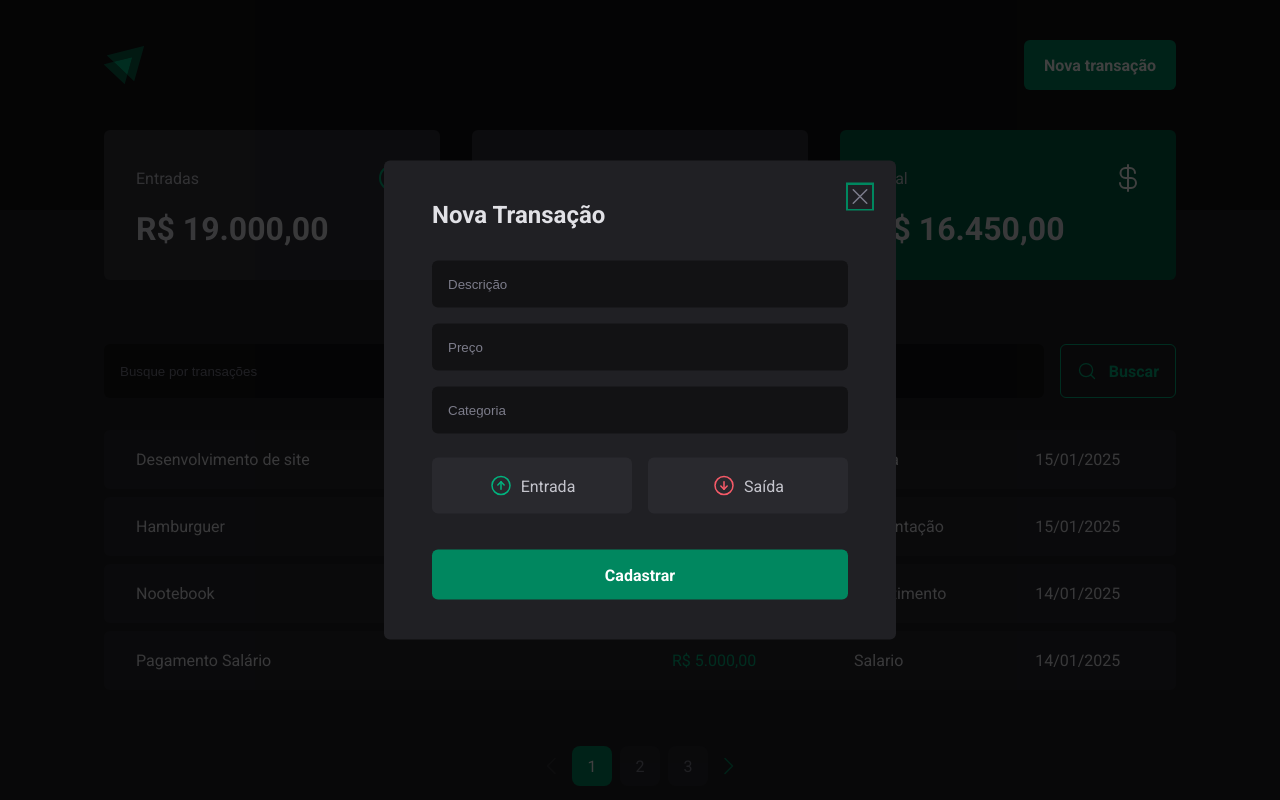
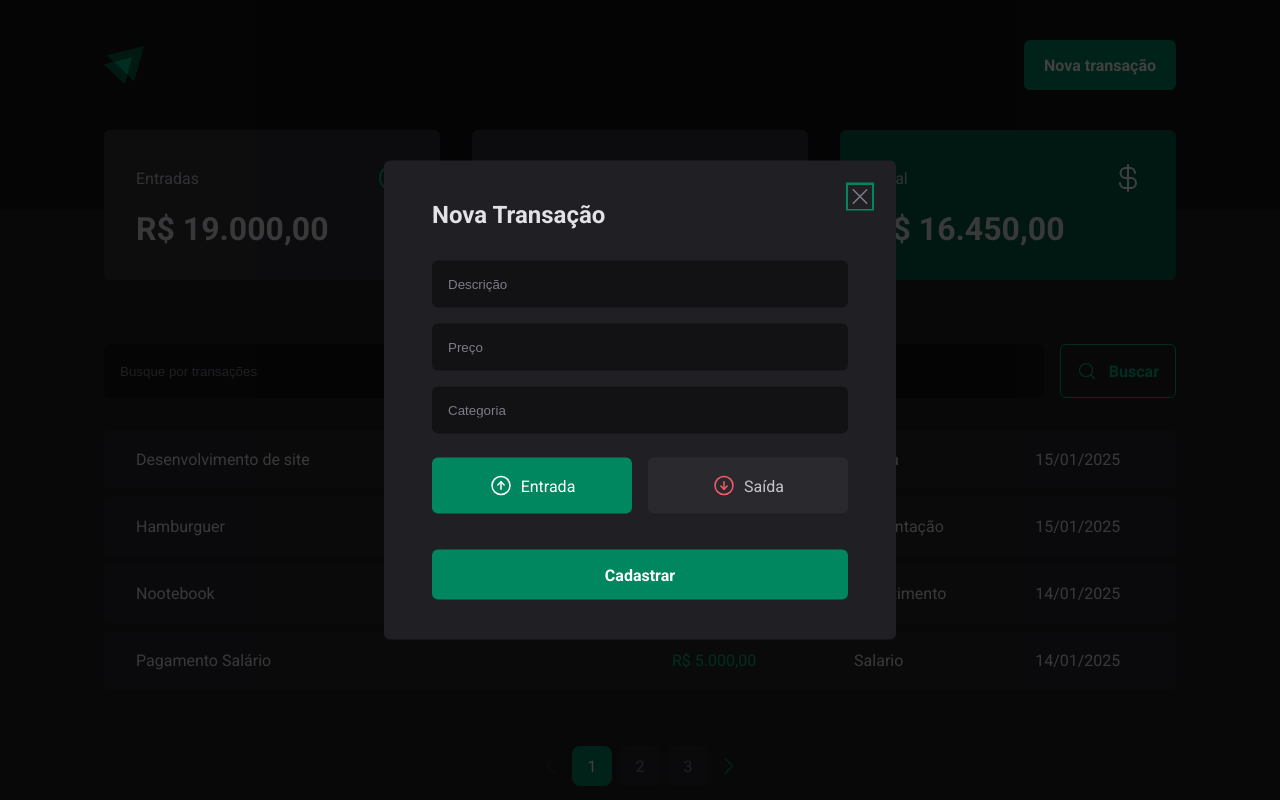
Before and after one commit to gustavuhh1/03-dt-money, a React (Vite) app: page / in a window 1280 px wide. Both pictures are taken after a click on the button "Nova transação". Built offline with nearby package versions, Linux system fonts and the light colour scheme; data requests are answered from the project's data file.

Commit message:
feat: refatorar modal de nova transação para usar Controller e definir valor padrão

```diff
--- a/src/components/NewTransactionModal/index.tsx
+++ b/src/components/NewTransactionModal/index.tsx
@@ -8,24 +8,28 @@ import {
   TransactionTypeButton,
 } from "./styles";
 import { ArrowCircleDown, ArrowCircleUp, X } from "phosphor-react";
-import { useForm } from "react-hook-form";
+import { Controller, useForm } from "react-hook-form";
 import * as z from "zod";
 
 const newTransactionFormSchema = z.object({
   description: z.string(),
   price: z.number(),
   category: z.string(),
-  type: z.enum(['income', 'outcome']),
+  type: z.enum(["income", "outcome"]),
 });
 type NewTransactionFormInputs = z.infer<typeof newTransactionFormSchema>;
 
 export function NewTransactionModal() {
   const {
+    control,
     register,
     handleSubmit,
     formState: { isSubmitting },
   } = useForm<NewTransactionFormInputs>({
     resolver: zodResolver(newTransactionFormSchema),
+    defaultValues: {
+      type: 'income'
+    }
   });
   async function handleCreateNewTransaction(data: NewTransactionFormInputs) {
     await new Promise((resolve) => setTimeout(resolve, 2000));
@@ -36,7 +40,7 @@ export function NewTransactionModal() {
     <Dialog.Portal>
       <Overlay />
 
-      <Content>
+      <Content aria-description="Modal de nova transação">
         <Dialog.Title>Nova Transação</Dialog.Title>
 
         <CloseButton>
@@ -58,7 +62,12 @@ export function NewTransactionModal() {
           />
           <input type="text" placeholder="Categoria" required {...register("category")} />
 
-          <TransactionType>
+          <Controller
+            control={control}
+            name="type"
+            render={({ field }) => {
+              return (
+                <TransactionType onValueChange={field.onChange} value={field.value}>
                   <TransactionTypeButton variant="income" value="income">
                     <ArrowCircleUp size={24} />
                     Entrada
@@ -68,6 +77,9 @@ export function NewTransactionModal() {
                     Saída
                   </TransactionTypeButton>
                 </TransactionType>
+              );
+            }}
+          />
 
           <button type="submit" disabled={isSubmitting}>
             Cadastrar
```
Lines whose indentation alone changed are shown as unchanged.
